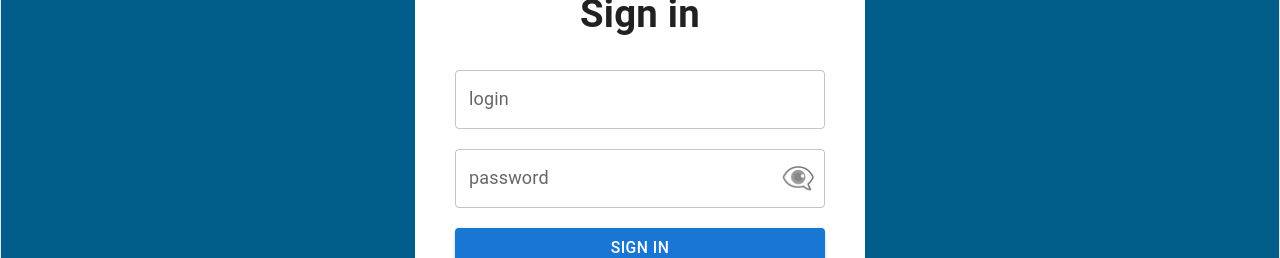
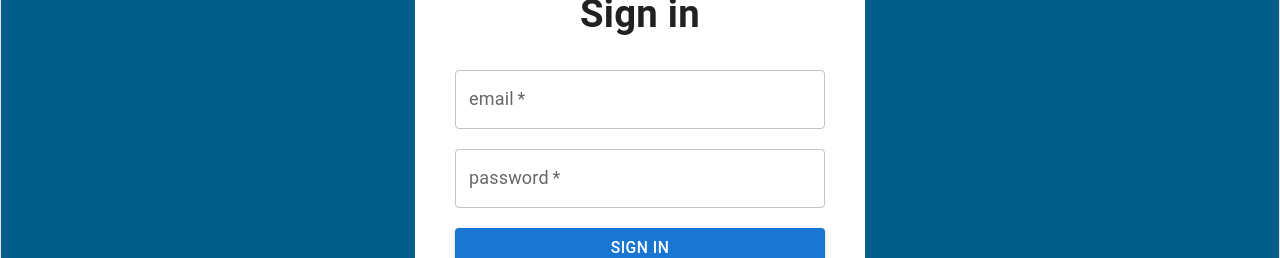
Before and after one commit to ziomciopoziomcio/Smart-University-Scheduler, a React (Vite) app in the folder frontend/: page / in a window 1280 px wide. Shown: the part 290-548 px from the top of the page. Built offline with nearby package versions, Linux system fonts and the light colour scheme.

Commit message:
Fixed design

```diff
--- /dev/null
+++ b/frontend/src/api/auth.ts
@@ -0,0 +1,39 @@
+import type {AuthResponse} from './types';
+
+const BASE_URL = 'http://localhost:3000/users';
+
+export const loginUser = async (email: string, password: string): Promise<AuthResponse> => {
+    const formData = new URLSearchParams();
+    formData.append('username', email);
+    formData.append('password', password);
+    const response = await fetch(`${BASE_URL}/login`, {
+        method: 'POST',
+        headers: {'Content-Type': 'application/x-www-form-urlencoded'},
+        body: formData,
+    });
+
+    if (!response.ok) {
+        const errorData = await response.json();
+        throw new Error(errorData.detail || 'Could not login');
+    }
+
+    return response.json() as Promise<AuthResponse>;
+};
+
+export const verify2FA = async (code: string, preAuthToken: string): Promise<AuthResponse> => {
+    const response = await fetch(`${BASE_URL}/2fa/verify`, {
+        method: 'POST',
+        headers: {'Content-Type': 'application/json'},
+        body: JSON.stringify({
+            code,
+            pre_auth_token: preAuthToken
+        }),
+    });
+
+    if (!response.ok) {
+        const errorData = await response.json();
+        throw new Error(errorData.detail || '2FA failed');
+    }
+
+    return response.json() as Promise<AuthResponse>;
+};
--- /dev/null
+++ b/frontend/src/api/types.ts
@@ -0,0 +1,9 @@
+export interface AuthResponse {
+    access_token: string;
+    token_type: string;
+    requires_2fa: boolean;
+}
+
+export interface LoginError {
+    detail: string;
+}
--- a/frontend/src/components/Login/AuthPasswordField.tsx
+++ b/frontend/src/components/Login/AuthPasswordField.tsx
@@ -1,14 +1,13 @@
-import {
-    IconButton,
-    InputAdornment,
-    TextField,
-} from '@mui/material';
+import {IconButton, InputAdornment, TextField} from '@mui/material';
 
 type Props = {
     label: string;
     placeholder: string;
     showPassword: boolean;
     onTogglePassword: () => void;
+    value: string;
+    onChange: (e: React.ChangeEvent<HTMLInputElement>) => void;
+    disabled?: boolean;
 };
 
 function AuthPasswordField({
@@ -16,21 +15,20 @@ function AuthPasswordField({
                                placeholder,
                                showPassword,
                                onTogglePassword,
+                               value,
+                               onChange,
+                               disabled,
                            }: Props) {
     return (
         <TextField
             label={label}
             type={showPassword ? 'text' : 'password'}
             placeholder={placeholder}
-            InputProps={{
-                endAdornment: (
-                    <InputAdornment position="end">
-                        <IconButton onClick={onTogglePassword} edge="end">
-                            👁️‍🗨️
-                        </IconButton>
-                    </InputAdornment>
-                ),
-            }}
+            value={value}
+            onChange={onChange}
+            disabled={disabled}
+            fullWidth
+            required
         />
     );
 }
--- a/frontend/src/locales/en.json
+++ b/frontend/src/locales/en.json
@@ -1,7 +1,7 @@
 {
   "login": {
     "title": "Sign in",
-    "username": "login",
+    "username": "email",
     "usernamePlaceholder": "example@edu.p.lodz.pl",
     "password": "password",
     "passwordPlaceholder": "password",
--- a/frontend/src/locales/pl.json
+++ b/frontend/src/locales/pl.json
@@ -1,7 +1,7 @@
 {
   "login": {
     "title": "Zaloguj się",
-    "username": "login",
+    "username": "email",
     "usernamePlaceholder": "example@edu.p.lodz.pl",
     "password": "hasło",
     "passwordPlaceholder": "hasło",
--- a/frontend/src/pages/Login/LoginPage.tsx
+++ b/frontend/src/pages/Login/LoginPage.tsx
@@ -1,13 +1,38 @@
 import {useState} from 'react';
-import {Button, Stack} from '@mui/material';
+import {Button, Stack, TextField, Alert, CircularProgress} from '@mui/material';
 import {FormattedMessage, useIntl} from 'react-intl';
 import AuthLayout from '@components/Login/AuthLayout';
 import AuthPasswordField from '@components/Login/AuthPasswordField';
-import TextField from '@mui/material/TextField';
+import {loginUser} from '@api/auth';
 
 function LoginPage() {
     const intl = useIntl();
     const [showPassword, setShowPassword] = useState(false);
+
+    const [email, setEmail] = useState('');
+    const [password, setPassword] = useState('');
+    const [error, setError] = useState<string | null>(null);
+    const [loading, setLoading] = useState(false);
+
+    const handleSubmit = async (e: React.FormEvent) => {
+        e.preventDefault();
+        setError(null);
+        setLoading(true);
+
+        try {
+            const data = await loginUser(email, password);
+            if (data.requires_2fa) {
+                alert("Wymagane 2FA! (Tu powinieneś pokazać pole na kod)");
+            } else {
+                localStorage.setItem('token', data.access_token);
+                window.location.href = '/';
+            }
+        } catch (err: any) {
+            setError(err.message);
+        } finally {
+            setLoading(false);
+        }
+    };
 
     return (
         <AuthLayout title={<FormattedMessage id="login.title"/>}>
@@ -15,29 +40,44 @@ function LoginPage() {
                 component="form"
                 spacing={2.5}
                 width="100%"
-                onSubmit={(e) => e.preventDefault()}
+                onSubmit={handleSubmit}
             >
+                {error && <Alert severity="error">{error}</Alert>}
+
                 <TextField
                     label={intl.formatMessage({id: 'login.username'})}
                     placeholder={intl.formatMessage({id: 'login.usernamePlaceholder'})}
+                    value={email}
+                    onChange={(e) => setEmail(e.target.value)}
+                    disabled={loading}
+                    type="email"
+                    required
                 />
 
                 <AuthPasswordField
                     label={intl.formatMessage({id: 'login.password'})}
                     placeholder={intl.formatMessage({id: 'login.passwordPlaceholder'})}
+                    value={password}
+                    onChange={(e) => setPassword(e.target.value)}
                     showPassword={showPassword}
                     onTogglePassword={() => setShowPassword((prev) => !prev)}
+                    disabled={loading}
                 />
 
-                <Button type="submit" variant="contained">
-                    {intl.formatMessage({id: 'login.submit'})}
+                <Button
+                    type="submit"
+                    variant="contained"
+                    disabled={loading}
+                    startIcon={loading && <CircularProgress size={20} color="inherit"/>}
+                >
+                    {loading ? 'Logowanie...' : intl.formatMessage({id: 'login.submit'})}
                 </Button>
 
                 <Stack direction="row" justifyContent="space-between">
-                    <Button variant="text">
+                    <Button variant="text" disabled={loading}>
                         <FormattedMessage id="login.createAccount"/>
                     </Button>
-                    <Button variant="text">
+                    <Button variant="text" disabled={loading}>
                         <FormattedMessage id="login.forgotPassword"/>
                     </Button>
                 </Stack>
--- a/frontend/tsconfig.json
+++ b/frontend/tsconfig.json
@@ -18,6 +18,9 @@
       ],
       "@assets/*": [
         "src/assets/*"
+      ],
+      "@api/*": [
+        "src/api/*"
       ]
     }
   }
--- a/frontend/vite.config.ts
+++ b/frontend/vite.config.ts
@@ -16,6 +16,7 @@ export default defineConfig({
         alias: {
             '@components': path.resolve(__dirname, './src/components'),
             '@assets': path.resolve(__dirname, './src/assets'),
+            '@api': path.resolve(__dirname, './src/api')
         },
     },
 })
```
Also changed, not shown: 1 other file (tests, documents, lock files or other folders).
